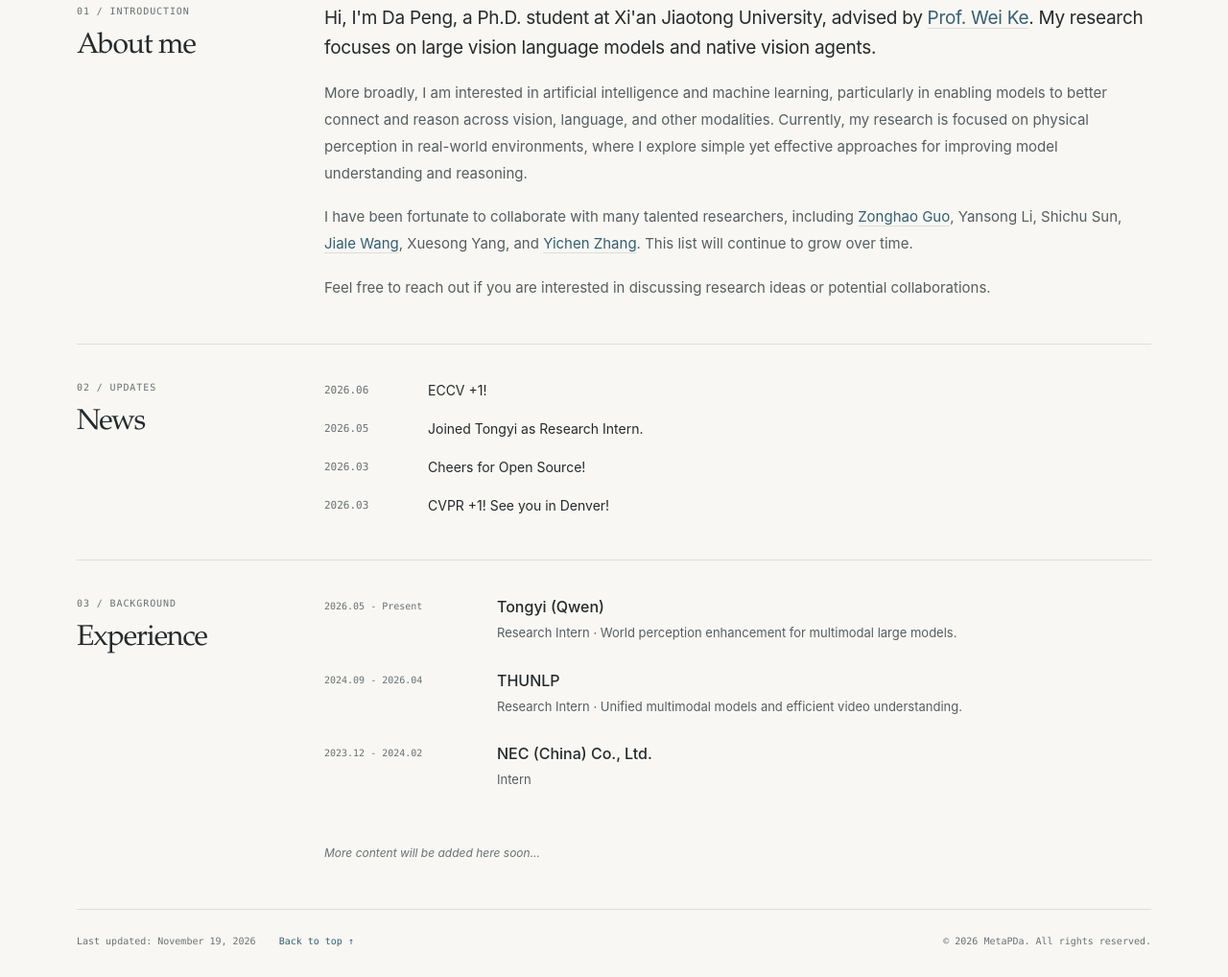
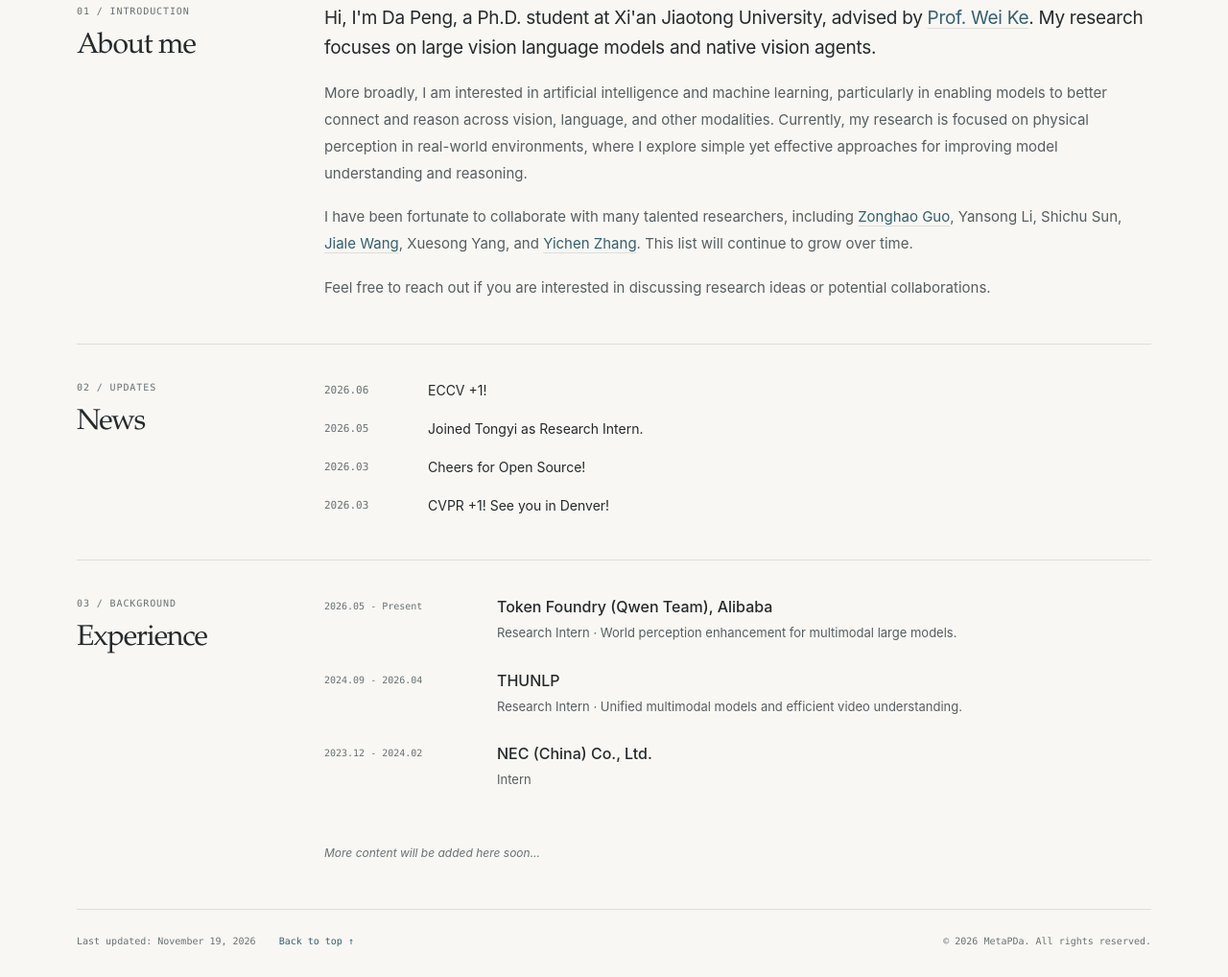
Before and after one commit to PengDa02/PengDa02.github.io, a plain HTML site: page index.html in a window 1280 px wide. Shown: the part 633-1651 px from the top of the page at 96% size. Drawn offline with Linux system fonts and the light colour scheme.

Commit message:
Update current affiliation to Token Foundry (Qwen Team), Alibaba

```diff
--- a/index.html
+++ b/index.html
@@ -831,7 +831,7 @@
             <ul class="timeline">
                 <li>
                     <div class="exp-time">2026.05 - Present</div>
-                    <div class="exp-org">Tongyi (Qwen)</div>
+                    <div class="exp-org">Token Foundry (Qwen Team), Alibaba</div>
                     <div class="exp-role">Research Intern · World perception enhancement for multimodal large models.</div>
                 </li>
                 <li>
```
